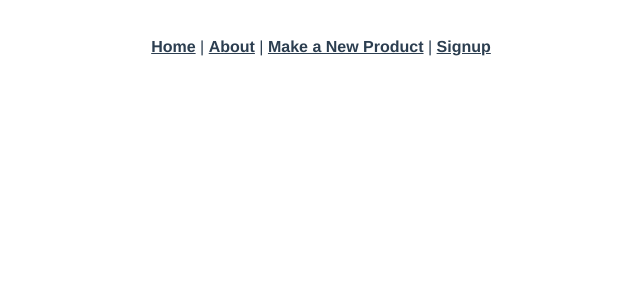
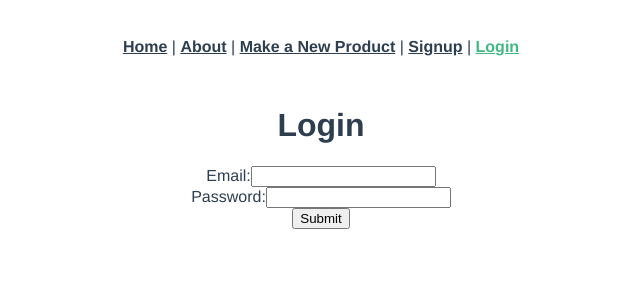
Before and after one commit to simsters101/mini_capstone_vue_app, a Vue app: page /login in a window 1280 px wide. Shown: the top 300 px of the page, without its empty margins (319-959 px from the left). Built offline with nearby package versions, Linux system fonts and the light colour scheme; the HTML template or start-up script is replaced by a standard one.

Commit message:
add login page and functionality (signup was added last commit)

```diff
--- a/src/App.vue
+++ b/src/App.vue
@@ -4,7 +4,8 @@
       <router-link to="/">Home</router-link> |
       <router-link to="/about">About</router-link> |
       <router-link to="/products/new">Make a New Product</router-link> |
-      <router-link to="/signup">Signup</router-link>
+      <router-link to="/signup">Signup</router-link> |
+      <router-link to="/login">Login</router-link>
     </div>
     <router-view/>
   </div>
--- a/src/main.js
+++ b/src/main.js
@@ -6,6 +6,11 @@
 axios.defaults.baseURL =
   process.env.NODE_ENV === "development" ? "http://localhost:3000" : "/";
 
+var jwt = localStorage.getItem("jwt");
+if (jwt) {
+  axios.defaults.headers.common["Authorization"] = "Bearer " + jwt;
+}
+
 Vue.config.productionTip = false;
 
 new Vue({
--- a/src/router.js
+++ b/src/router.js
@@ -3,8 +3,9 @@
 import Home from './views/Home.vue';
 import ProductsNew from './views/ProductsNew.vue';
 import ProductsShow from './views/ProductsShow.vue';
+import ProductsEdit from './views/ProductsEdit.vue';
 import Signup from './views/Signup.vue';
-import ProductsEdit from './views/ProductsEdit.vue';
+import Login from './views/Login.vue';
 
 Vue.use(Router);
 
@@ -36,6 +37,10 @@
       name: "signup",
       component: Signup
     },
+    { path: "/login",
+      name: "login",
+      component: Login
+    },
     {
       path: '/about',
       name: 'about',
--- /dev/null
+++ b/src/views/Login.vue
@@ -0,0 +1,57 @@
+<template>
+  <div class="login">
+    <div class="container">
+      <form v-on:submit.prevent="submit()">
+        <h1>Login</h1>
+        <ul>
+          <li class="text-danger" v-for="error in errors">{{ error }}</li>
+        </ul>
+        <div class="form-group">
+          <label>Email:</label>
+          <input type="email" class="form-control" v-model="email">
+        </div>
+        <div class="form-group">
+          <label>Password:</label>
+          <input type="password" class="form-control" v-model="password">
+        </div>
+        <input type="submit" class="btn btn-primary" value="Submit">
+      </form>
+    </div>
+  </div>
+</template>
+
+<script>
+import axios from "axios";
+
+export default {
+  data: function() {
+    return {
+      email: "",
+      password: "",
+      errors: []
+    };
+  },
+  methods: {
+    submit: function() {
+      var params = {
+        email: this.email,
+        password: this.password
+      };
+      axios
+        .post("/api/sessions", params)
+        .then(response => {
+          axios.defaults.headers.common["Authorization"] =
+            "Bearer " + response.data.jwt;
+          localStorage.setItem("jwt", response.data.jwt);
+          console.log(response.data.jwt);
+          this.$router.push("/");
+        })
+        .catch(error => {
+          this.errors = ["Invalid email or password."];
+          this.email = "";
+          this.password = "";
+        });
+    }
+  }
+};
+</script>
```
